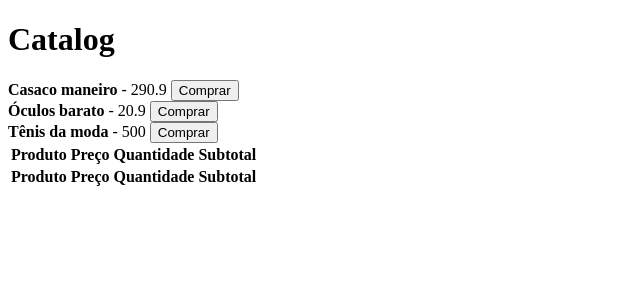
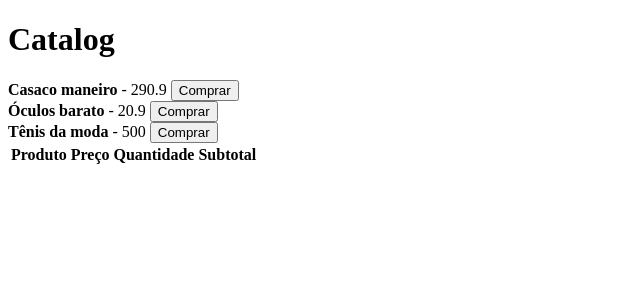
Before and after one commit to Alex-dll/Redux-and-Redux-Saga, a React (Create React App) app: page / in a window 1280 px wide. Shown: the top 300 px of the page, without its empty margins (0-640 px from the left). Built offline with nearby package versions, Linux system fonts and the light colour scheme; data requests are answered from the project's data file.

Commit message:
types of redux

```diff
--- a/src/Components/Cart.tsx
+++ b/src/Components/Cart.tsx
@@ -1,11 +1,12 @@
 import React from 'react';
 import { useSelector } from 'react-redux';
+import { IState } from '../store';
+import { ICartItem } from '../store/modules/cart/types';
 
 // import { Container } from './styles';
 
 const Cart: React.FC = () => {
-  const state = useSelector((state) => state);
-  console.log(state);
+  const cart = useSelector<IState, ICartItem[]>((state) => state.cart.items);
 
   return (
     <table>
@@ -18,12 +19,14 @@ const Cart: React.FC = () => {
         </tr>
       </thead>
       <tbody>
-        <tr>
-          <th>Produto</th>
-          <th>Preço</th>
-          <th>Quantidade</th>
-          <th>Subtotal</th>
-        </tr>
+        {cart.map((item) => (
+          <tr key={item.product.id}>
+            <td>{item.product.title}</td>
+            <td>{item.product.price}</td>
+            <td>{item.quantity}</td>
+            <td>{(item.product.price * item.quantity).toFixed(2)}</td>
+          </tr>
+        ))}
       </tbody>
     </table>
   );
--- a/src/store/index.ts
+++ b/src/store/index.ts
@@ -1,5 +1,11 @@
 import { createStore } from "redux"
+import { ICartState } from "./modules/cart/types";
+
 import rootReducer from "./modules/rootReducer"
+
+export interface IState {
+  cart: ICartState;
+}
 
 const store = createStore(rootReducer)
 
```
